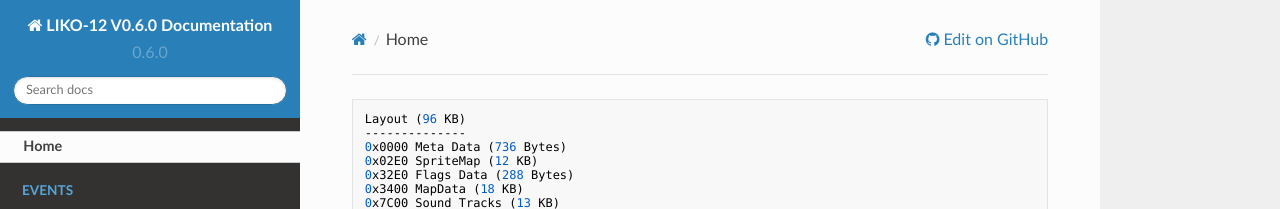
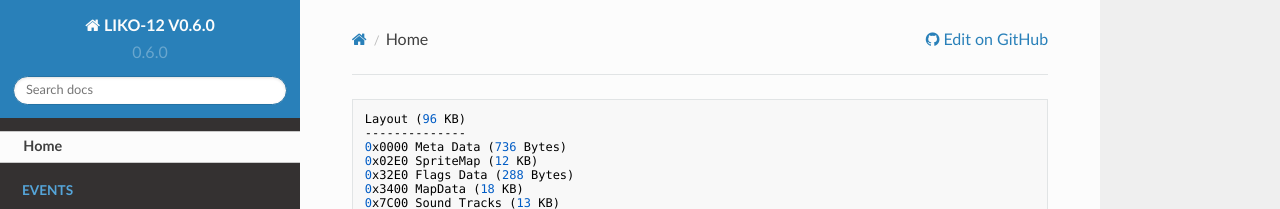
Before and after one commit to LIKO-12/LIKO-12, an MkDocs documentation site: the page built from Docs/index.md, in a window 1280 px wide. Shown: the top 209 px of the page. Built offline with MkDocs 1.6.1, drawn with Linux system fonts in a browser that asks for light colours; nearby versions of some CDN libraries.

Commit message:
Changed the title

```diff
--- a/mkdocs.yml
+++ b/mkdocs.yml
@@ -1,4 +1,4 @@
-site_name: LIKO-12 V0.6.0 Documentation
+site_name: LIKO-12 V0.6.0
 repo_url: https://github.com/RamiLego4Game/LIKO-12/
 repo_name: GitHub
 edit_uri: edit/WIP/Docs/
```
